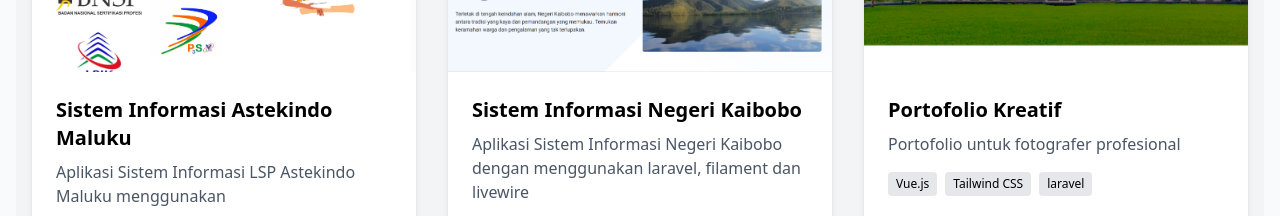
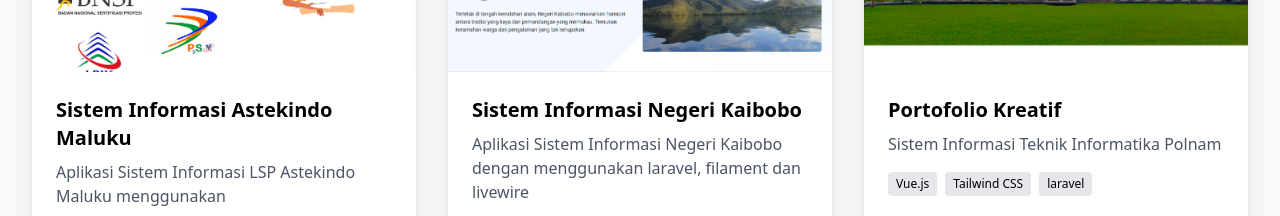
Before and after one commit to djumad/djumdjum, a Vue app: page / in a window 1280 px wide. Shown: the part 1480-1696 px from the top of the page. Built offline with nearby package versions, Linux system fonts and the light colour scheme.

Commit message:
update polnam

```diff
--- a/src/components/Projects.vue
+++ b/src/components/Projects.vue
@@ -59,7 +59,7 @@ const projects = [
   },
   {
     title: 'Portofolio Kreatif',
-    description: 'Portofolio untuk fotografer profesional',
+    description: 'Sistem Informasi Teknik Informatika Polnam',
     technologies: ['Vue.js', 'Tailwind CSS' , 'laravel'],
     image: project3,
     link: 'https://it-polnam.vercel.app'
```
